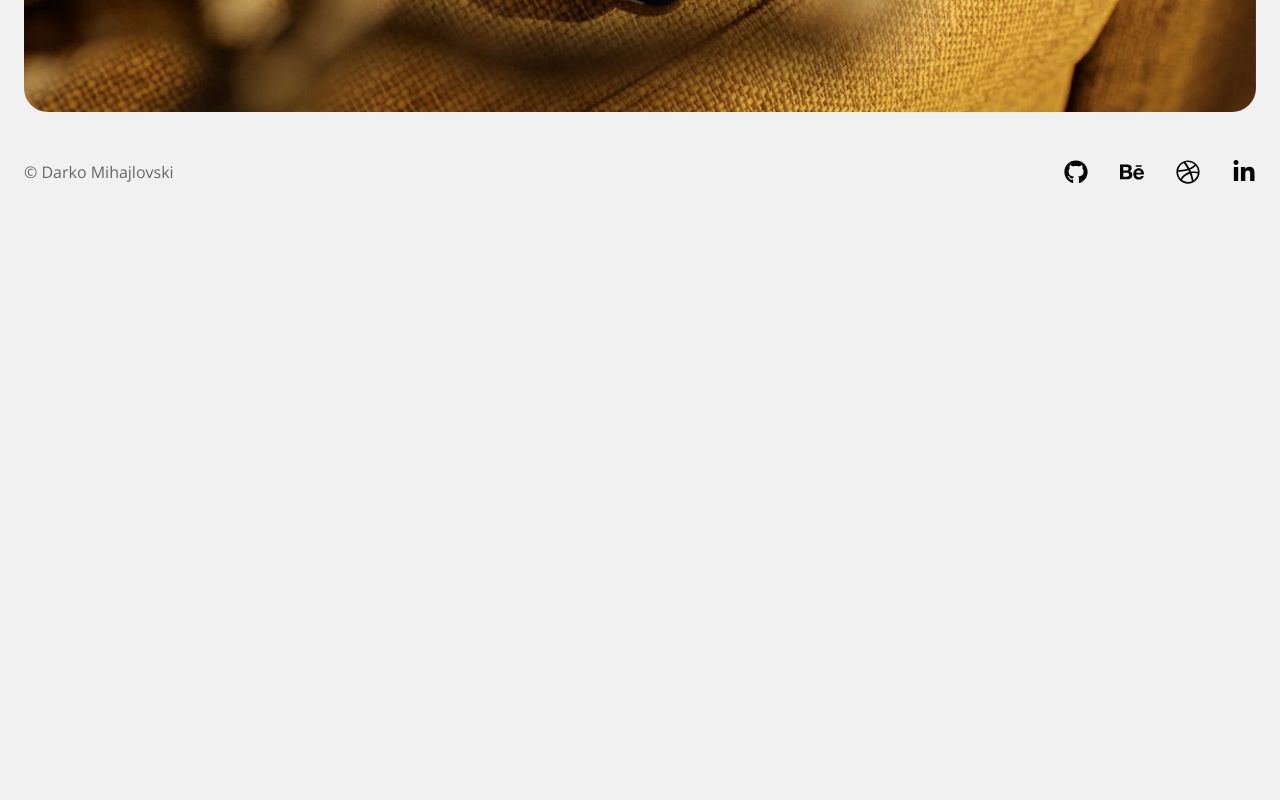
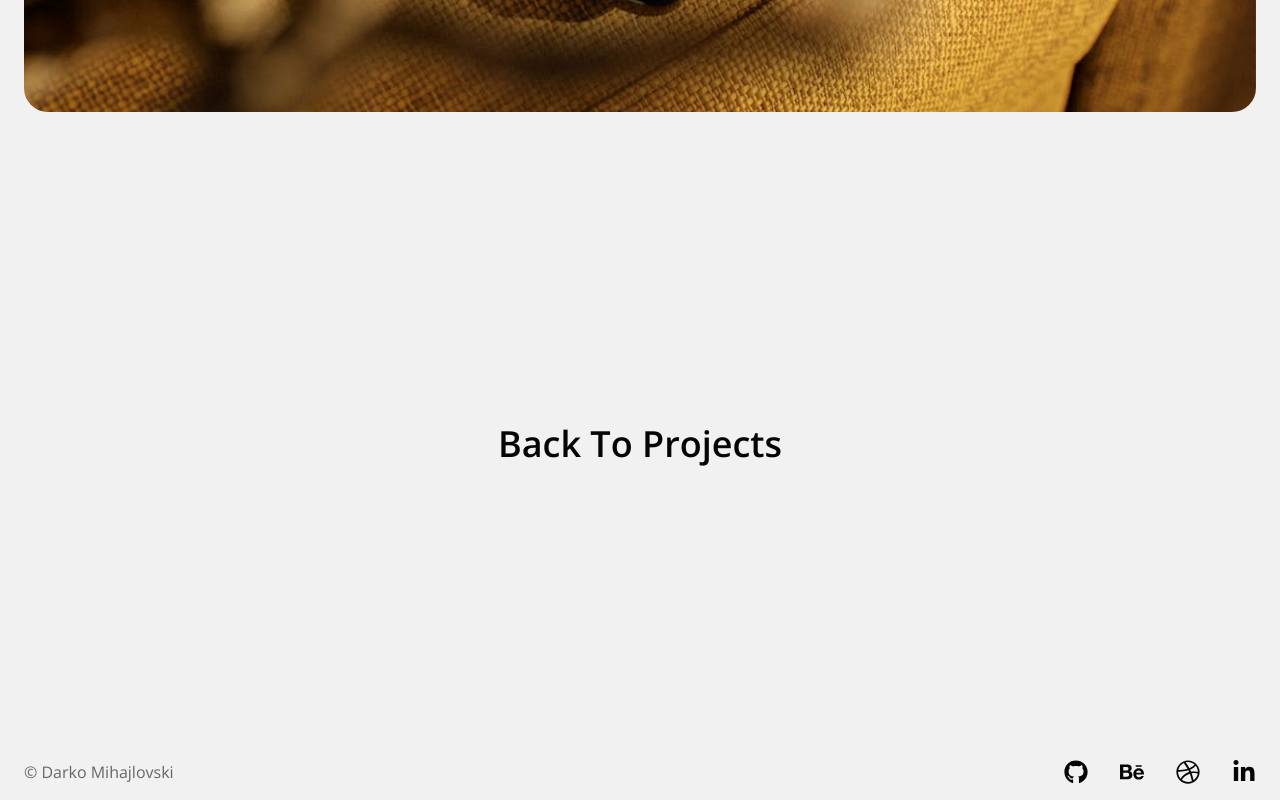
Before and after one commit to DarkoM996/nextjs-pagerouter-portfolio, a Next.js app: page /projects/furnico in a window 1280 px wide. Shown: the part 6018-6818 px from the top of the page. Before the commit the page ends 6218 px from the top, so only its background shows below. Built offline with nearby package versions, Linux system fonts and the light colour scheme.

Commit message:
not the idea set up but it works

```diff
--- /dev/null
+++ b/pages/components/BackToAllProjects.jsx
@@ -0,0 +1,21 @@
+import React from "react";
+import Link from "next/link";
+
+const BackToAllProjects = () => {
+  return (
+    <div className="max-w-screen-md mx-auto w-full">
+      {" "}
+      {/* Back To All Projects */}
+      <div className="flex flex-col justify-center items-center w-full h-[600px]">
+        <Link
+          href="/"
+          className="text-3xl md:text-4xl  font-semibold hover:underline"
+        >
+          Back To Projects
+        </Link>
+      </div>
+    </div>
+  );
+};
+
+export default BackToAllProjects;
--- a/pages/projects/furnico.js
+++ b/pages/projects/furnico.js
@@ -12,6 +12,7 @@ import Footer from "../components/Footer";
 import FurnicoHero from "../components/FurnicoHero";
 import FurnicoText from "../components/FurnicoText";
 import FurnicoImages from "../components/FurnicoImages";
+import BackToAllProjects from "../components/BackToAllProjects";
 
 const furnico = () => {
   return (
@@ -19,7 +20,7 @@ const furnico = () => {
       <FurnicoHero />
       <FurnicoText />
       <FurnicoImages />
-
+      <BackToAllProjects />
       <Footer />
     </>
   );
```
